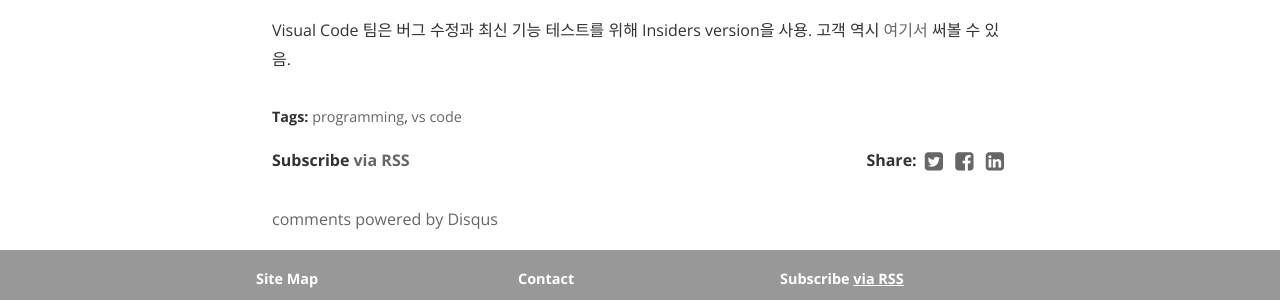
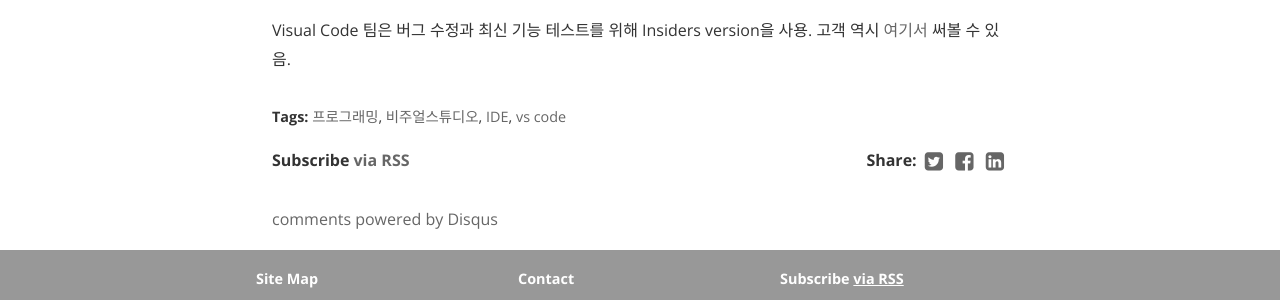
Before and after one commit to einsub/einsub.github.com, a Jekyll site: the page built from _posts/2018-11-19-vs-code-tips-and-tricks.markdown, in a window 1280 px wide and 900 px high, scrolled down 45377 px. Shown: the part 406-706 px from the top of the window. Built offline with Jekyll 4.4.1, drawn with Linux system fonts in a browser that asks for light colours; nearby versions of some CDN libraries; comment, search, counter and statistics services are not loaded.

Commit message:
태그 교정

```diff
--- a/_posts/2018-11-19-vs-code-tips-and-tricks.markdown
+++ b/_posts/2018-11-19-vs-code-tips-and-tricks.markdown
@@ -6,7 +6,9 @@ author: Reid
 categories:
   - programming
 tags:
-  - programming
+  - 프로그래밍
+  - 비주얼스튜디오
+  - IDE
   - vs code
 ---
 마우스 안쓰고 코딩하기를 실천하기 위해 학습하기 위해 요약 번역해보았습니다. 잘못된 번역은 바로 잡아주시면 고맙겠습니다.
```
Also changed, not shown: _posts/2018-11-22-vimium.md (+1 -2 lines).
